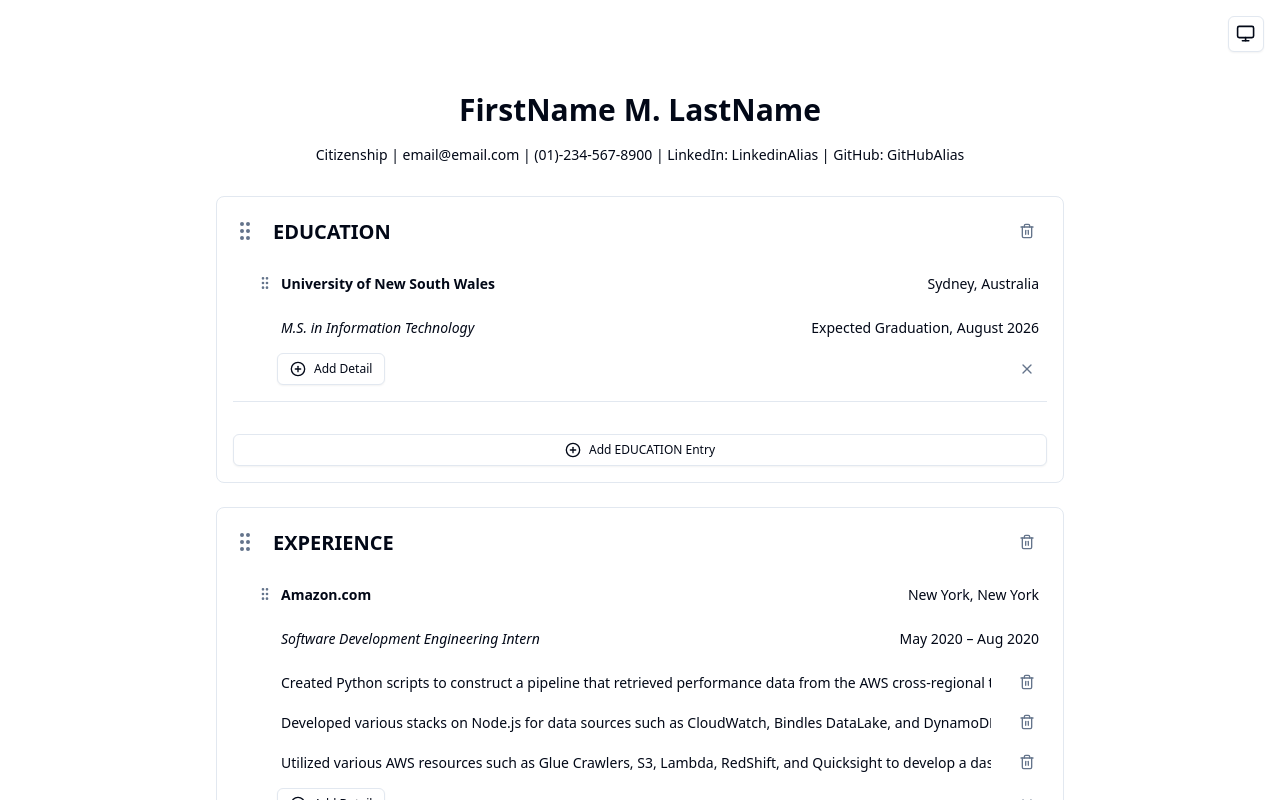
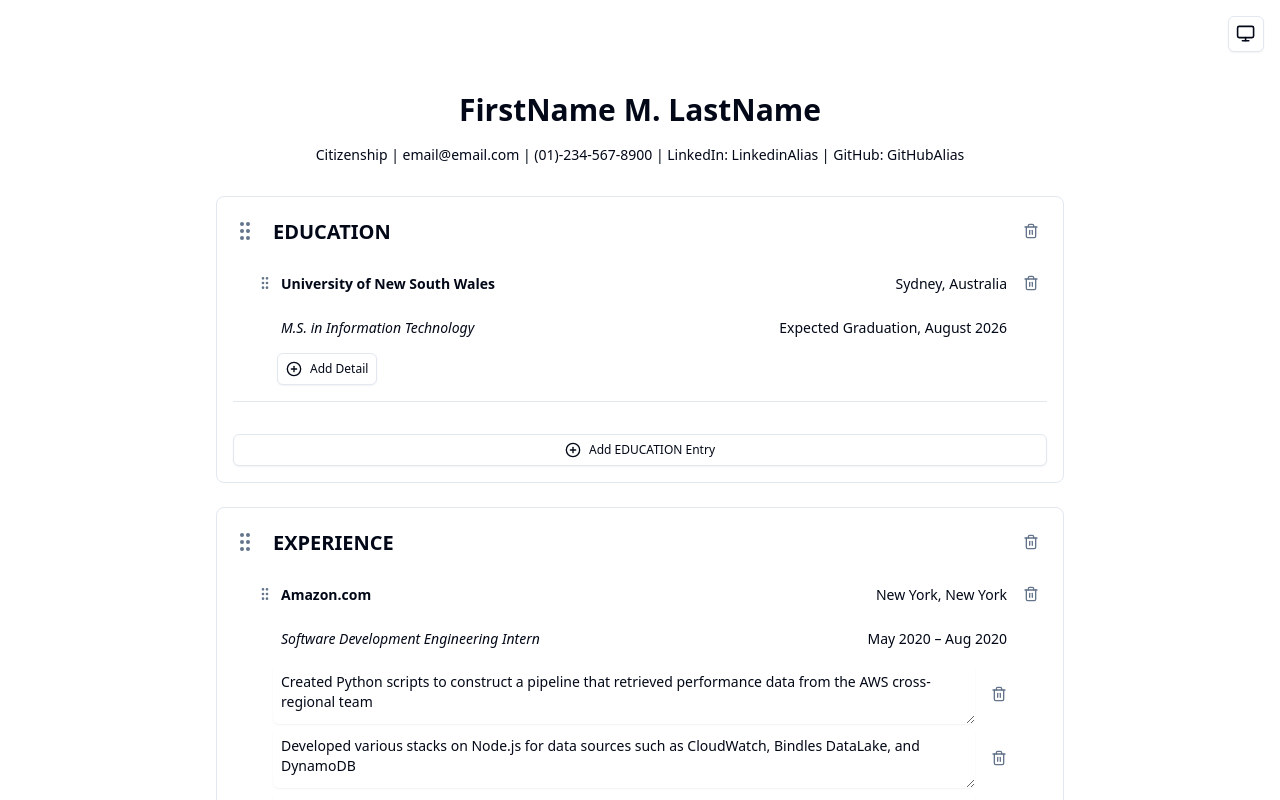
Before and after one commit to Alfie728/Career-Canvas, a Next.js app: page / in a window 1280 px wide. Shown: the top 800 px of the page. Built offline with nearby package versions, Linux system fonts and the light colour scheme.

Commit message:
Entry layout fix

```diff
--- a/components/Entry.tsx
+++ b/components/Entry.tsx
@@ -1,8 +1,9 @@
 import React from "react";
 import { useSortable } from "@dnd-kit/sortable";
 import { CSS } from "@dnd-kit/utilities";
-import { GripVertical, PlusCircle, X, Trash2 } from "lucide-react";
+import { GripVertical, PlusCircle, Trash2 } from "lucide-react";
 import { Button } from "@/components/ui/button";
+import { Textarea } from "@/components/ui/textarea";
 import { Input } from "@/components/ui/input";
 import { Entry as EntryType } from "../constants/types";
 
@@ -101,23 +102,31 @@ export function Entry({
             placeholder="Date"
           />
         </div>
+        <Button
+          variant="ghost"
+          size="sm"
+          onClick={() => removeEntry(sectionId, entry.id)}
+          className="text-muted-foreground self-start mt-0.5"
+        >
+          <Trash2 className="h-4 w-4" />
+        </Button>
       </div>
-      <ul className="list-disc pl-4 text-foreground space-y-1">
+      <ul className="list-disc pl-4 text-foreground space-y-1 pr-8">
         {entry.details.map((detail, index) => (
           <li key={index} className="flex items-center">
-            <Input
+            <Textarea
               value={detail}
               onChange={(e) =>
                 updateDetail(sectionId, entry.id, index, e.target.value)
               }
-              className="w-full border-none bg-transparent p-2"
+              className="flex-grow border-none bg-transparent p-2"
               placeholder="Detail"
             />
             <Button
               variant="ghost"
               size="sm"
               onClick={() => removeDetail(sectionId, entry.id, index)}
-              className="ml-2 text-muted-foreground"
+              className="text-muted-foreground ml-2"
             >
               <Trash2 className="h-4 w-4" />
             </Button>
@@ -134,14 +143,6 @@ export function Entry({
           <PlusCircle className="h-4 w-4 mr-2" />
           Add Detail
         </Button>
-        <Button
-          variant="ghost"
-          size="sm"
-          onClick={() => removeEntry(sectionId, entry.id)}
-          className="text-muted-foreground"
-        >
-          <X className="h-4 w-4" />
-        </Button>
       </div>
     </div>
   );
--- a/components/Section.tsx
+++ b/components/Section.tsx
@@ -83,7 +83,7 @@ export function Section({
           variant="ghost"
           size="sm"
           onClick={() => removeSection(section.id)}
-          className="text-muted-foreground ml-2"
+          className="text-muted-foreground"
         >
           <Trash2 className="h-4 w-4" />
         </Button>
--- a/components/ui/button.tsx
+++ b/components/ui/button.tsx
@@ -22,7 +22,7 @@ const buttonVariants = cva(
       },
       size: {
         default: "h-9 px-4 py-2",
-        sm: "h-8 rounded-md px-3 text-xs",
+        sm: "h-8 rounded-md px-2 text-xs",
         lg: "h-10 rounded-md px-8",
         icon: "h-9 w-9",
       },
```
